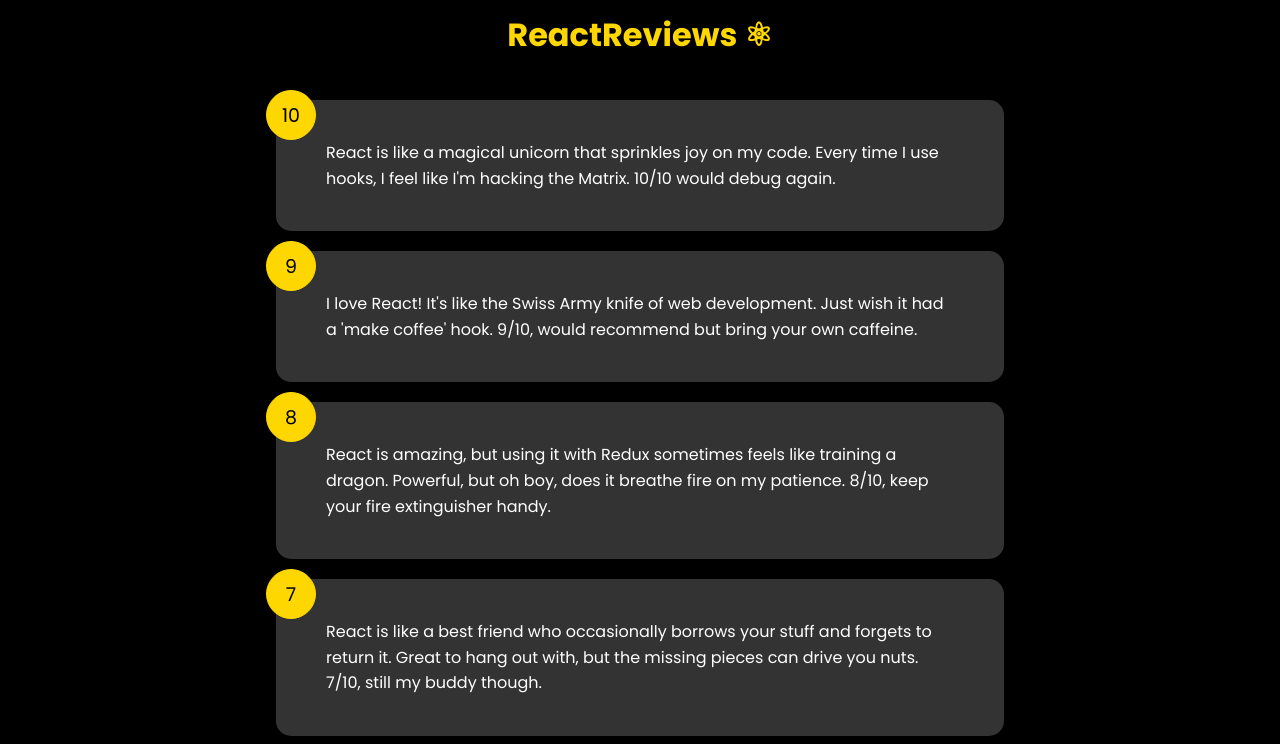
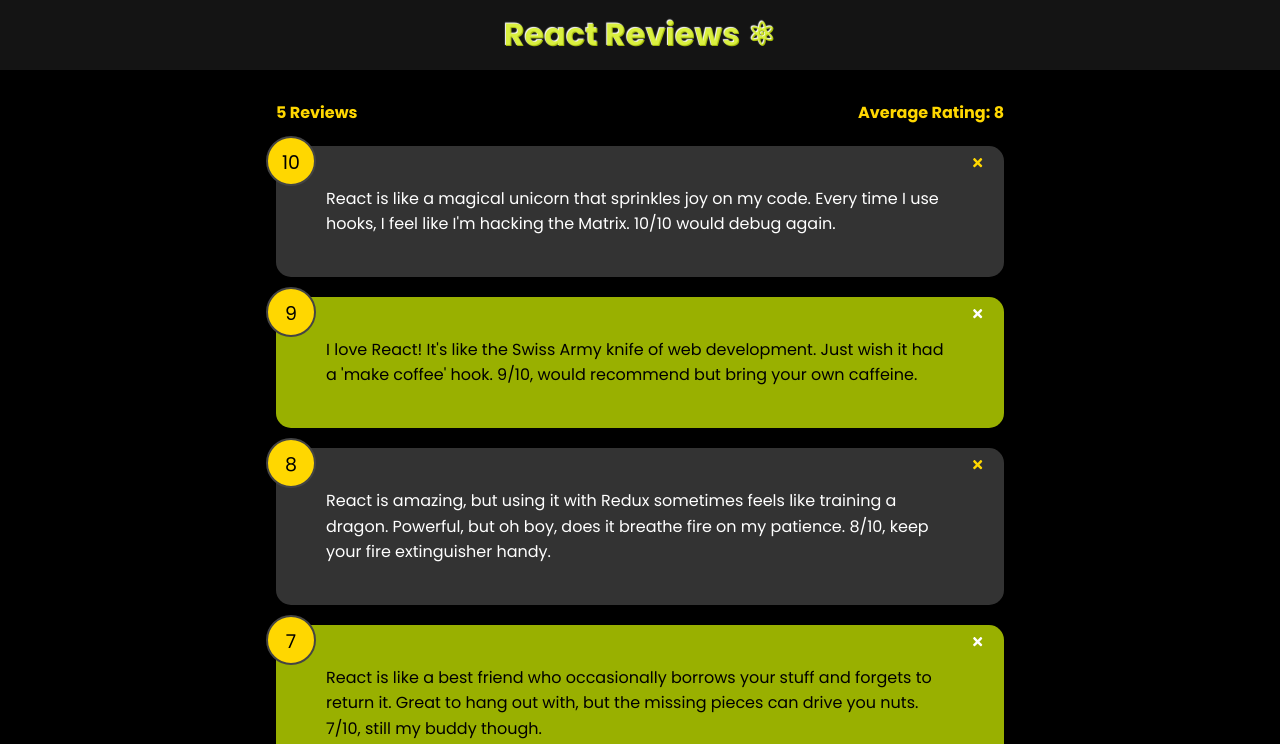
Before and after one commit to steven-oehley/ReactReview, a React (Create React App) app: page / in a window 1280 px wide. Shown: the top 744 px of the page. Built offline with nearby package versions, Linux system fonts and the light colour scheme.

Commit message:
added modal and feedback stats components

```diff
--- a/package.json
+++ b/package.json
@@ -8,6 +8,7 @@
     "@testing-library/user-event": "^13.5.0",
     "react": "^18.3.1",
     "react-dom": "^18.3.1",
+    "react-icons": "^5.2.1",
     "react-scripts": "5.0.1",
     "web-vitals": "^2.1.4"
   },
--- a/src/App.jsx
+++ b/src/App.jsx
@@ -1,16 +1,50 @@
 import FeedbackData from "./data/FeedbackData";
+
 import Header from "./components/Header";
 import FeedbackList from "./components/FeedbackList";
+import FeedbackStats from "./components/FeedbackStats";
 
 import { useState } from "react";
+import Modal from "./components/Modal";
 
 export default function App() {
   const [feedback, setFeedback] = useState(FeedbackData);
+  const [isModalVisible, setModalVisible] = useState(false);
+  const [feedbackToDelete, setFeedbackToDelete] = useState(null);
+
+  const handleDeleteClick = (id) => {
+    setFeedbackToDelete(id);
+    setModalVisible(true);
+  };
+
+  const handleAccept = () => {
+    setFeedback(feedback.filter((item) => item.id !== feedbackToDelete));
+    setModalVisible(false);
+  };
+
+  const handleDecline = () => {
+    setModalVisible(false);
+  };
+
+  const handleCloseModal = () => {
+    setModalVisible(false);
+  };
+
   return (
     <>
       <Header />
       <div className="container">
-        <FeedbackList feedbackData={feedback} />
+        <FeedbackStats feedbackData={feedback} />
+        <FeedbackList
+          feedbackData={feedback}
+          handleDeleteClick={handleDeleteClick}
+        />
+        <Modal
+          isVisible={isModalVisible}
+          onAccept={handleAccept}
+          onDecline={handleDecline}
+          onClose={handleCloseModal}
+        />
       </div>
     </>
   );
--- a/src/components/FeedbackItem.jsx
+++ /dev/null
@@ -1,11 +0,0 @@
-import { useState } from "react";
-
-function FeedbackItem({ rating, text }) {
-  return (
-    <div className="card">
-      <div className="num-display">{rating}</div>
-      <div className="text-display">{text}</div>
-    </div>
-  );
-}
-export default FeedbackItem;
--- /dev/null
+++ b/src/components/FeedbackItem/FeedbackItem.jsx
@@ -0,0 +1,25 @@
+import PropTypes from "prop-types";
+import { FaTimes } from "react-icons/fa";
+import Card from "./components/Card";
+
+function FeedbackItem({ id, rating, text, reverse, handleDeleteClick }) {
+  return (
+    <Card reverse={reverse}>
+      <div className="num-display">{rating}</div>
+      <button onClick={() => handleDeleteClick(id)} className="close">
+        <FaTimes color={reverse ? "#fff" : "#FFD700"} />
+      </button>
+      <div className="text-display">{text}</div>
+    </Card>
+  );
+}
+
+FeedbackItem.propTypes = {
+  id: PropTypes.number.isRequired,
+  rating: PropTypes.number.isRequired,
+  text: PropTypes.string.isRequired,
+  reverse: PropTypes.bool.isRequired,
+  handleDeleteClick: PropTypes.func.isRequired,
+};
+
+export default FeedbackItem;
--- /dev/null
+++ b/src/components/FeedbackItem/components/Card.jsx
@@ -0,0 +1,18 @@
+import PropTypes from "prop-types";
+
+function Card({ children, reverse = false }) {
+  return <li className={reverse ? "card reverse" : "card"}>{children}</li>;
+}
+
+// defaultProps will be ddeprecated
+
+/* Card.defaultProps = {
+  reverse: false,
+}; */
+
+Card.propTypes = {
+  reverse: PropTypes.bool,
+  children: PropTypes.node,
+};
+
+export default Card;
--- a/src/components/FeedbackList.jsx
+++ b/src/components/FeedbackList.jsx
@@ -1,16 +1,36 @@
-import FeedbackItem from "./FeedbackItem";
+import FeedbackItem from "./FeedbackItem/FeedbackItem";
+import PropTypes from "prop-types";
 
-function FeedbackList({ feedbackData }) {
+function FeedbackList({ feedbackData, handleDeleteClick }) {
   return (
-    <ul>
-      {feedbackData.map((feedback) => (
-        <FeedbackItem
-          key={feedback.id}
-          text={feedback.text}
-          rating={feedback.rating}
-        />
-      ))}
+    <ul className="feedback-list">
+      {feedbackData.length === 0 ? (
+        <p style={{ color: "#fff", textAlign: "center" }}>No feedback yet</p>
+      ) : (
+        feedbackData.map((feedback) => (
+          <FeedbackItem
+            id={feedback.id}
+            key={feedback.id}
+            text={feedback.text}
+            rating={feedback.rating}
+            reverse={feedback.id % 2 === 0}
+            handleDeleteClick={handleDeleteClick}
+          />
+        ))
+      )}
     </ul>
   );
 }
+
+FeedbackList.propTypes = {
+  feedbackData: PropTypes.arrayOf(
+    PropTypes.shape({
+      id: PropTypes.number.isRequired,
+      text: PropTypes.string.isRequired,
+      rating: PropTypes.number.isRequired,
+    })
+  ).isRequired,
+  handleDeleteClick: PropTypes.func.isRequired,
+};
+
 export default FeedbackList;
--- /dev/null
+++ b/src/components/FeedbackStats.jsx
@@ -0,0 +1,29 @@
+import PropTypes from "prop-types";
+
+function FeedbackStats({ feedbackData }) {
+  const average = (
+    feedbackData.reduce(
+      (prevVal, currentVal) => prevVal + currentVal.rating,
+      0
+    ) / feedbackData.length
+  ).toFixed(0);
+
+  return (
+    <div className="feedback-stats">
+      <h4>{feedbackData.length} Reviews</h4>
+      <h4>Average Rating: {isNaN(average) ? 0 : average}</h4>
+    </div>
+  );
+}
+
+FeedbackStats.propTypes = {
+  feedbackData: PropTypes.arrayOf(
+    PropTypes.shape({
+      id: PropTypes.number.isRequired,
+      rating: PropTypes.number.isRequired,
+      text: PropTypes.string.isRequired,
+    })
+  ).isRequired,
+};
+
+export default FeedbackStats;
--- a/src/components/Header.jsx
+++ b/src/components/Header.jsx
@@ -1,23 +1,27 @@
 import PropTypes from "prop-types";
 
-function Header({ text, bgColor, textColor }) {
+function Header({
+  text = "React Reviews ⚛︎",
+  bgColor = "rgba(34, 34, 34, 0.6)",
+  textColor = "rgba(205, 235, 0, 0.75)",
+}) {
   return (
     <header style={{ backgroundColor: bgColor, color: textColor }}>
       <div className="container">
-        <h1>{text}</h1>
+        <h1 style={{ textShadow: "-1px -1px 1px #fff" }}>{text}</h1>
       </div>
     </header>
   );
 }
 
-// default props can be passed in like this
-// OR they can be passsed in the same way as to JS function function Header({ text = "Hello World!"}) {
-Header.defaultProps = {
+// default props can be passed in like this - will be deprecated soon
+// OR they can be passsed in the same way as to JS function function --->  Header({ text = "Hello World!"}) { **** BEST APPROACH
+/* Header.defaultProps = {
   text: "ReactReviews ⚛︎",
   bgColor: "rgba(0,0,0,0.4)",
   textColor: "#FFD700",
 };
-
+ */
 // Prop types to check types of props - good practice if not using TS
 
 Header.propTypes = {
--- /dev/null
+++ b/src/components/Modal.jsx
@@ -0,0 +1,31 @@
+import PropTypes from "prop-types";
+
+function Modal({ isVisible, onAccept, onDecline, onClose }) {
+  if (!isVisible) return null;
+
+  return (
+    <div className="modal-backdrop">
+      <div className="modal">
+        <p>Do you really want to delete this review?</p>
+        <button className="modal-btn-yes" onClick={onAccept}>
+          Yes
+        </button>
+        <button className="modal-btn-no" onClick={onDecline}>
+          No
+        </button>
+        <button className="modal-btn-close" onClick={onClose}>
+          Close
+        </button>
+      </div>
+    </div>
+  );
+}
+
+Modal.propTypes = {
+  isVisible: PropTypes.bool.isRequired,
+  onAccept: PropTypes.func.isRequired,
+  onDecline: PropTypes.func.isRequired,
+  onClose: PropTypes.func.isRequired,
+};
+
+export default Modal;
--- a/src/index.css
+++ b/src/index.css
@@ -42,7 +42,7 @@
 }
 
 .card.reverse {
-  background-color: rgba(255, 215, 0, 0.4);
+  background-color: rgba(205, 235, 0, 0.75);
   color: #000;
 }
 
@@ -69,7 +69,7 @@
   text-align: center;
   border-radius: 50%;
   font-size: 19px;
-  border: 1px #ffd700 solid;
+  border: 2px #444 solid;
   transition: 0.3s;
 }
 
@@ -212,6 +212,55 @@
   margin: 10px 0;
 }
 
+.modal-backdrop {
+  position: fixed;
+  top: 0;
+  left: 0;
+  right: 0;
+  bottom: 0;
+  background: rgba(0, 0, 0, 0.6);
+  display: flex;
+  align-items: center;
+  justify-content: center;
+}
+
+.modal {
+  background-color: #333;
+  color: #ffd700;
+  padding: 1em 2em;
+  border-radius: 15px;
+  text-align: center;
+  width: 40%;
+  font-size: 1.25rem;
+  position: fixed;
+  top: 50%;
+  left: 50%;
+  transform: translate(-50%, -50%);
+}
+
+.modal button {
+  margin: 10px;
+  padding: 10px 20px;
+  border: none;
+  border-radius: 8px;
+  cursor: pointer;
+}
+
+.modal-btn-yes {
+  background-color: #ffd700;
+  color: #000;
+}
+
+.modal-btn-no {
+  background-color: #111;
+  color: #fff;
+}
+
+.modal-btn-close {
+  background-color: #999;
+  color: #fff;
+}
+
 @media (max-width: 600px) {
   .rating li {
     margin: 10px 3px;
```
Also changed, not shown: 1 other file (tests, documents, lock files or other folders).
